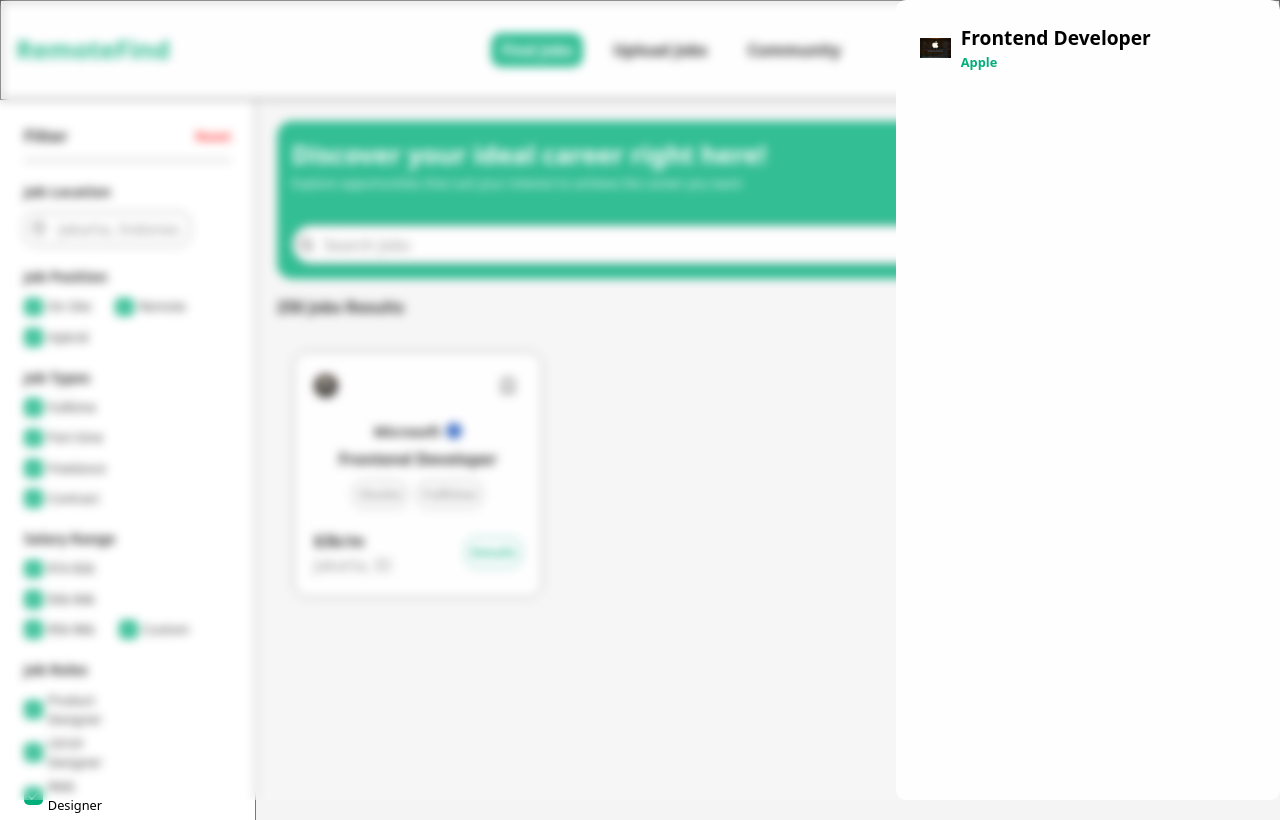
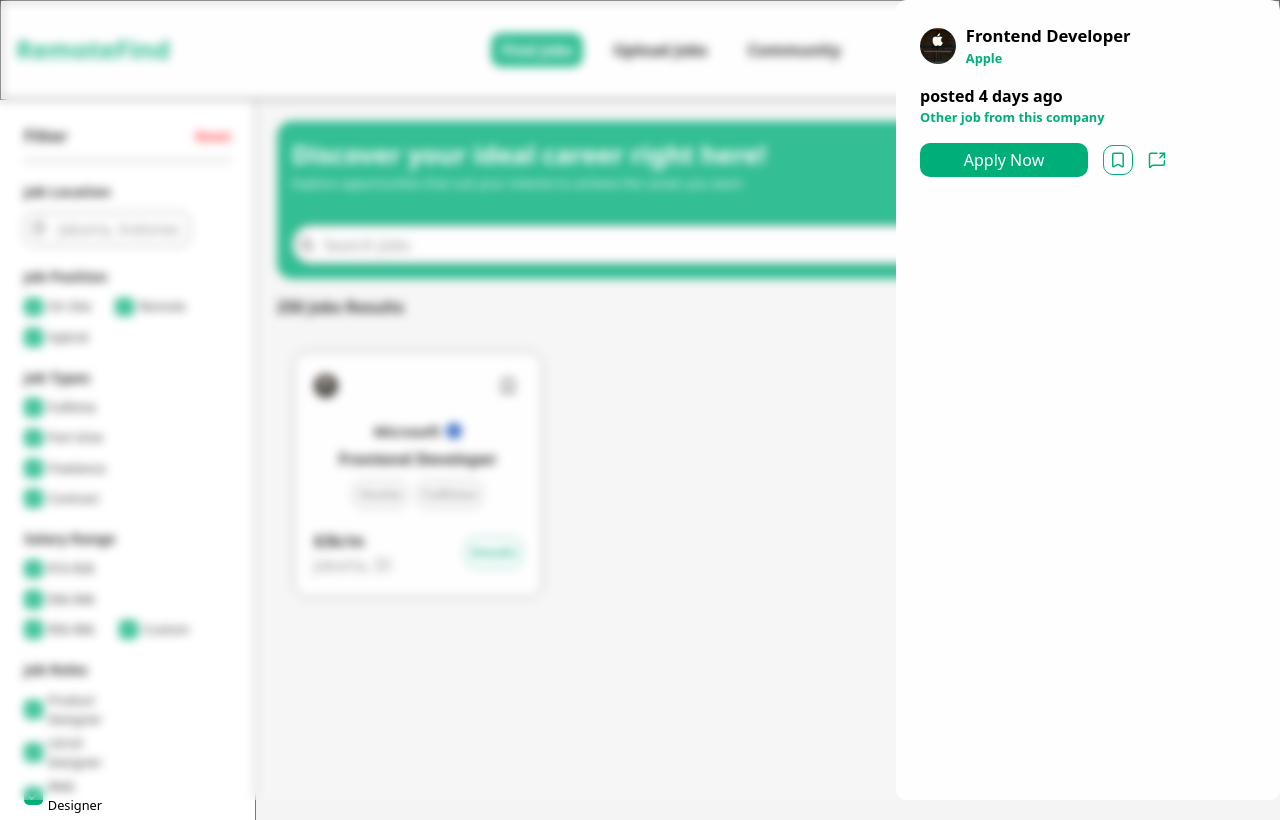
Before and after one commit to raazymuhd1/remote-find, a React (Vite) app: page / in a window 1280 px wide. Both pictures are taken after a click on the element "Details". Built offline with nearby package versions, Linux system fonts and the light colour scheme.

Commit message:
added a delay for transition on job-details shows up

```diff
--- a/src/components/jobs/JobDetails.tsx
+++ b/src/components/jobs/JobDetails.tsx
@@ -1,19 +1,33 @@
 import React from 'react'
 import { apple } from '../../assets'
+import { Bookmark, MessageSquareShare  } from 'lucide-react'
 
 const JobDetails = () => {
   return (
-    <section className=''>
+    <section className='flex flex-col gap-[1rem]'>
         {/* company & job title */}
         <aside className='flex w-full items-center gap-[10px]'>
-            <img src={apple} alt="company-logo" className='objec-cover w-[clamp(1.8rem,2.4vmax,2.4rem)]' />
+            <img src={apple} alt="company-logo" className='object-cover w-[clamp(2rem,2.8vmax,2.8rem)] h-[clamp(2rem,2.8vmax,2.8rem)] rounded-[50%]' />
             <aside className='flex flex-col'>
-                <h3 className='text-[clamp(1rem,1.5vmax,1.5rem)] font-bold'> Frontend Developer </h3>
+                <h3 className='text-[clamp(1rem,1.3vmax,1.3rem)] font-bold'> Frontend Developer </h3>
                 <strong className='text-(--bright-green) text-[clamp(.8rem,1vmax,1rem)]'> Apple </strong>
             </aside>
         </aside>
 
         {/* job details */}
+
+        <div className='w-full flex flex-col'>
+            <h4 className='text-[1rem,1.2vmax,1.2rem] font-semibold'> posted 4 days ago </h4>
+            <p className='text-(--bright-green) text-[clamp(.8rem,1vmax,1rem)] font-semibold'> Other job from this company </p>
+        </div>
+
+        <div className='w-full flex gap-[15px] items-center'>
+            <button className='px-[10px] py-[5px] rounded-[10px] bg-(--bright-green) text-(--white) border-0 w-[50%]'> Apply Now </button>
+             <div className='rounded-[10px] p-[5px] border-[1px] border-(--bright-green) hover:bg-(--bright-green) transition-[background,1s,ease-in-out]'>
+                 <Bookmark className="w-[clamp(1rem,1.4vmax,1.4rem)] h-[clamp(1rem,1.4vmax,1.4rem)] text-(--bright-green)" />
+             </div>
+            <MessageSquareShare className="w-[clamp(1rem,1.4vmax,1.4rem)] h-[clamp(1rem,1.4vmax,1.4rem)] text-(--bright-green)" />
+        </div>
     </section>
   )
 }
--- a/src/components/jobs/index.tsx
+++ b/src/components/jobs/index.tsx
@@ -37,10 +37,10 @@
       {/* job details modal */}
       <div
         onClick={() => setShowDetails(false)}
-        className={`fixed inset-0 ${showDetails ? "opacity-[1] h-screen w-screen job_details" : "w-0 h-0 opacity-[0]"} transition-[position,height,width,2s,ease-in-out]`}>
+        className={`fixed inset-0 ${showDetails ? "opacity-[1] h-screen w-screen job_details" : "w-0 h-0 opacity-[0]"} delay-200 transition-[position,height,width,right,opacity,3s,ease-in-out]`}>
          <aside
           onClick={(e) => e.stopPropagation()}
-          className='absolute right-0 bg-(--white) h-full md:w-[30%] w-[50%] p-[1.5rem] rounded-[10px]'>
+          className='absolute right-0 bg-(--white) h-full lg:w-[30%] md:w-[40%] w-[50%] p-[1.5rem] rounded-[10px]'>
            <JobDetails />
          </aside>
       </div>
```
